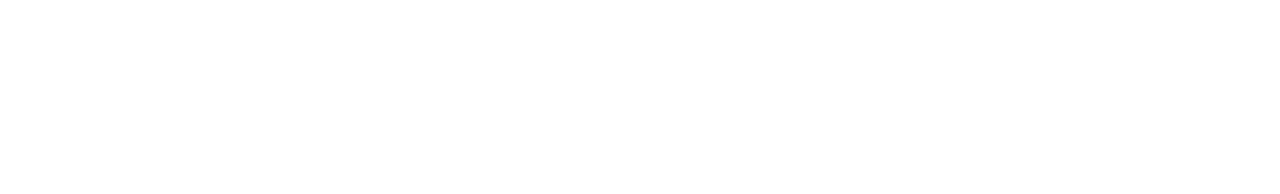
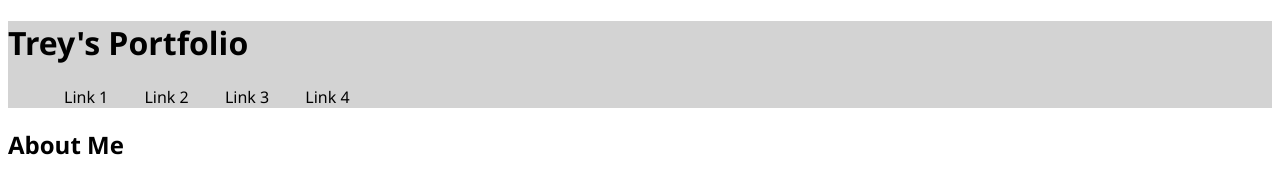
Before and after one commit to TreyKockelman/02-trey-kockelman-portfolio, a plain HTML site: page index.html in a window 1280 px wide. Drawn offline with Linux system fonts and the light colour scheme; files that its build step writes are made by us from their sources.

Commit message:
added basics to html

```diff
--- a/assets/style.css
+++ b/assets/style.css
@@ -0,0 +1,12 @@
+* {
+  font-family:'Segoe UI', Tahoma, Geneva, Verdana, sans-serif
+}
+
+header {
+  background-color: lightgrey
+}
+
+li {
+  display: inline;
+  padding: 0px 1em;
+}
--- a/index.html
+++ b/index.html
@@ -5,13 +5,39 @@
   <meta charset="UTF-8">
   <meta http-equiv="X-UA-Compatible" content="IE=edge">
   <meta name="viewport" content="width=device-width, initial-scale=1.0">
-  <link rel="reset" href="reset.css" />
-  <link rel="stylesheet" href="style.css" />
+  <link rel="reset" href="./assets/reset.css" />
+  <link rel="stylesheet" href="./assets/style.css" />
   <title>Trey's Portfolio</title>
 </head>
 
 <body>
   <main>
+    <header>
+      <h1>Trey's Portfolio</h1>
+      <nav class="navbar">
+        <ul>
+          <li>Link 1</li>
+          <li>Link 2</li>
+          <li>Link 3</li>
+          <li>Link 4</li>
+        </ul>
+      </nav>
+    </header>
+
+    </section class="about-me">
+      <h2>About Me</h2>
+      <p>
+
+      </p>
+    <section>
+
+    <section class="main-project">
+
+    </section>
+
+    <section class="misc-links">
+
+    </section>
 
   </main>
 </body>
```
